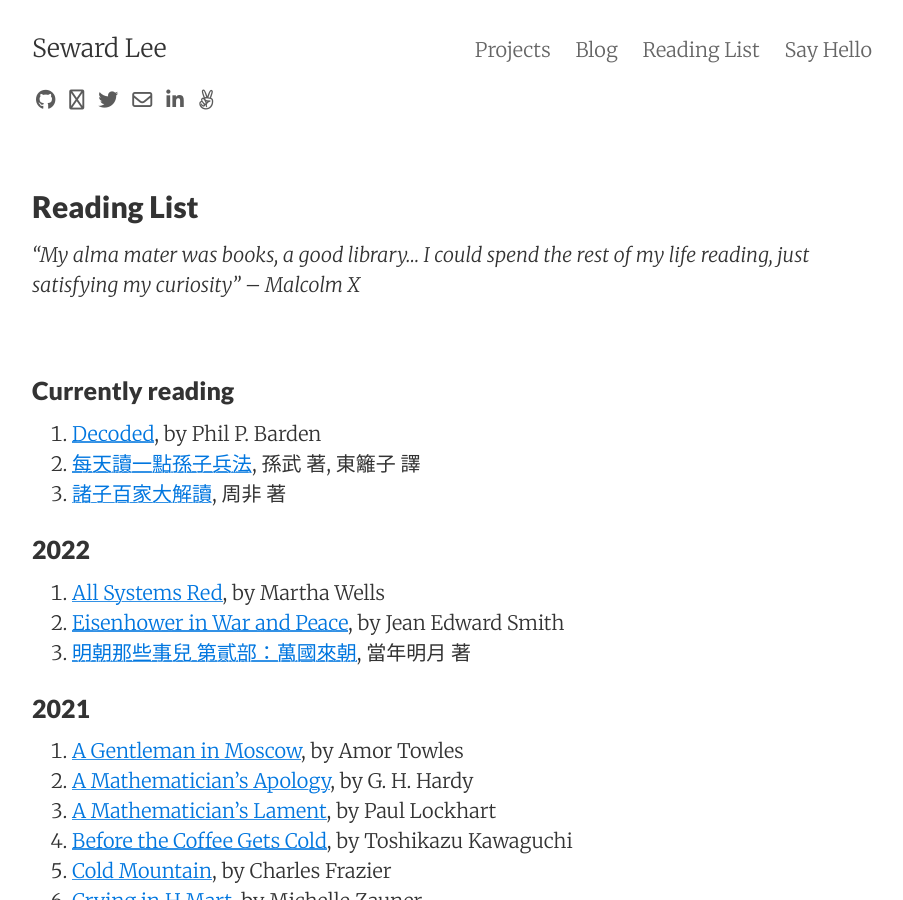
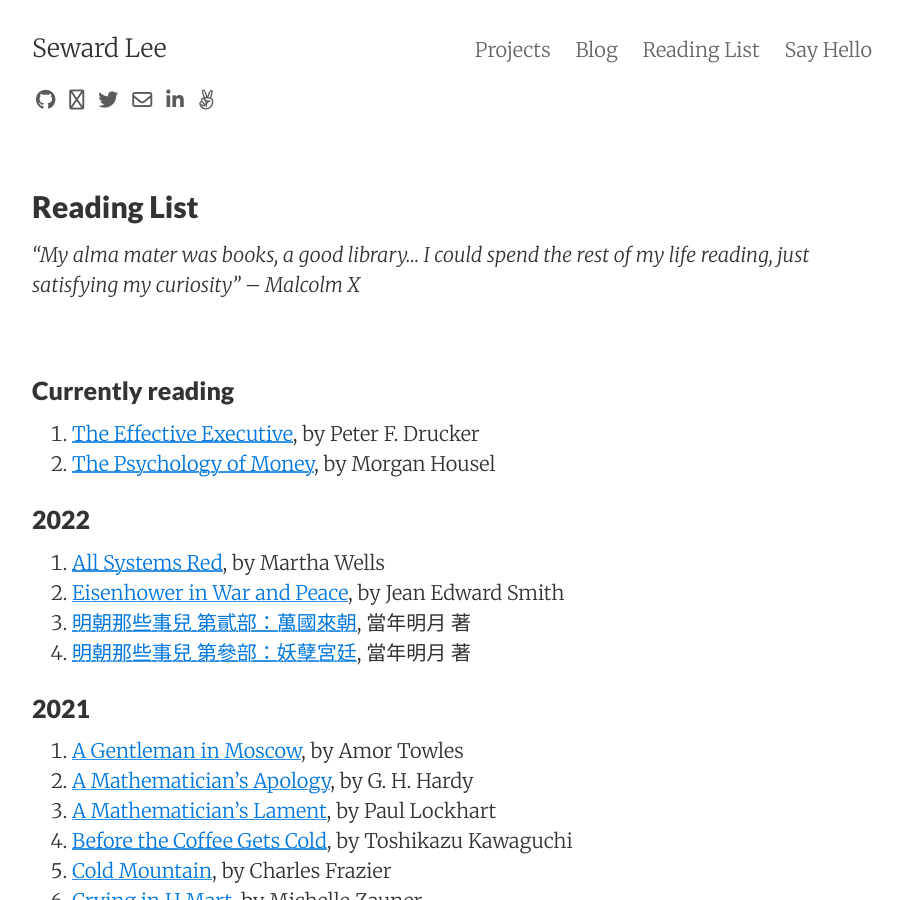
Before and after one commit to sewardlee337/sewardlee337.github.io, a Jekyll site: the page built from readinglist.md, in a window 1280 px wide and 900 px high. Shown: the whole window, without its empty margins (188-1091 px from the left). Built offline with Jekyll 4.4.1, drawn with Linux system fonts in a browser that asks for light colours; nearby versions of some CDN libraries.

Commit message:
update reading list

```diff
--- a/readinglist.md
+++ b/readinglist.md
@@ -12,15 +12,16 @@ _"My alma mater was books, a good library... I could spend the rest of my life r
 
 ### Currently reading
 
-1. [Decoded](https://amzn.to/3pKY9CX), by Phil P. Barden
-1. [每天讀一點孫子兵法](https://bit.ly/3bNxnPL), 孫武 著, 東籬子 譯
-1. [諸子百家大解讀](https://bit.ly/3x1e6oo), 周非 著
+1. [The Effective Executive](https://amzn.to/3qaVIId), by Peter F. Drucker
+1. [The Psychology of Money](https://amzn.to/33veRNl), by Morgan Housel
+
 
 ### 2022
 
 1. [All Systems Red](https://amzn.to/3Fq03xP), by Martha Wells
 1. [Eisenhower in War and Peace](https://amzn.to/3JtzeLm), by Jean Edward Smith
 1. [明朝那些事兒 第貳部：萬國來朝](https://bit.ly/3JM0ZyV), 當年明月 著
+1. [明朝那些事兒 第參部：妖孽宮廷](https://bit.ly/3KCeotF), 當年明月 著
 
 
 ### 2021
```
